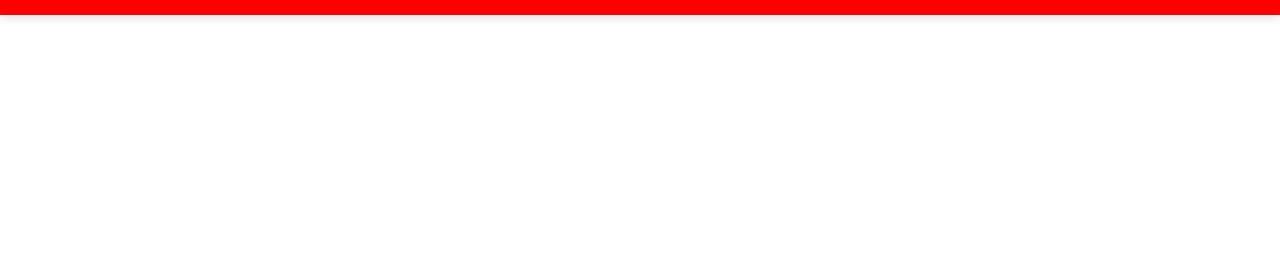
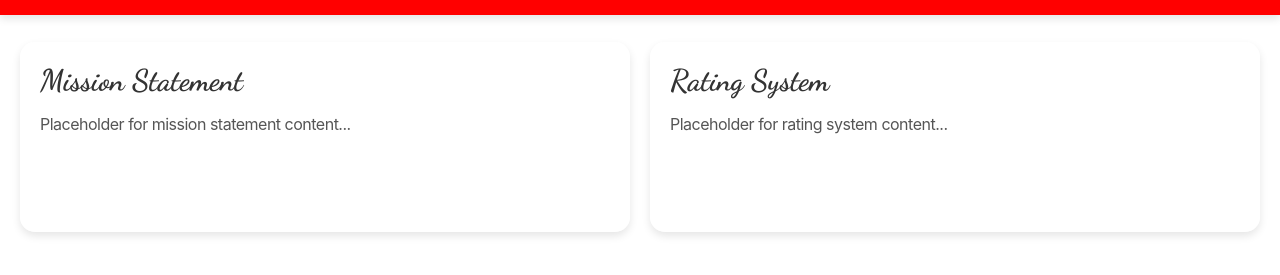
Before and after one commit to happystache/thewhiskerer, a plain HTML site: page index.html in a window 1280 px wide. Shown: the part 253-528 px from the top of the page. Drawn offline with Linux system fonts and the light colour scheme.

Commit message:
adding main

```diff
--- a/assets/css/styles.css
+++ b/assets/css/styles.css
@@ -152,3 +152,65 @@ header .header-content {
         font-size: 24px; /* Smaller font size for very small screens */
     }
 }
+
+/* Import Google Fonts */
+@import url('https://fonts.googleapis.com/css2?family=Dancing+Script:wght@700&family=Inter:wght@400&display=swap');
+
+/* Basic Body Layout */
+body {
+    font-family: 'Inter', sans-serif; /* Default body font */
+    margin: 0;
+    padding: 0;
+    box-sizing: border-box;
+}
+
+/* Main Body Section - Ensures two containers appear side by side or stack when needed */
+main {
+    display: flex; /* Use flexbox for alignment */
+    justify-content: space-between; /* Space the containers evenly */
+    gap: 20px; /* Add consistent spacing between the containers */
+    padding: 20px; /* Add padding around the containers */
+    margin-top: 275px; /* Slightly increase space between header and main content */
+}
+
+/* Mission Statement and Rating System Containers */
+.mission-container, .rating-container {
+    background-color: rgba(255, 255, 255, 0.8); /* Semi-transparent background */
+    border-radius: 15px; /* Rounded corners */
+    padding: 20px; /* Inside padding */
+    box-shadow: 0 4px 8px rgba(0, 0, 0, 0.1); /* Light shadow effect */
+    min-height: 150px; /* Minimum height for visibility */
+    flex: 1; /* Ensure both containers take equal width */
+}
+
+/* Title styling - Using Dancing Script (bold) */
+.mission-container h2, .rating-container h2 {
+    font-family: 'Dancing Script', cursive; /* Applying Dancing Script for headings */
+    font-weight: 700; /* Bold weight for headings */
+    font-size: 30px; /* Slightly increased font size */
+    color: #333;
+    margin-bottom: 5px; /* Reduced space between heading and content */
+    margin-top: 0; /* Reduced space between the container top and heading */
+}
+
+/* Text styling - Using Inter Tight */
+.mission-container p, .rating-container p {
+    font-family: 'Inter', sans-serif; /* Applying Inter for paragraph text */
+    font-weight: 400; /* Regular weight for text */
+    letter-spacing: -0.5px; /* Tighter letter spacing */
+    font-size: 16px;
+    color: #555;
+}
+
+/* Media Queries for Responsiveness */
+
+/* For screens 695px and below */
+@media (max-width: 695px) {
+    main {
+        flex-direction: column; /* Stack the containers vertically */
+    }
+
+    .mission-container, .rating-container {
+        margin-bottom: 20px; /* Add space between stacked containers */
+    }
+}
--- a/assets/js/script.js
+++ b/assets/js/script.js
@@ -1,3 +1,3 @@
 // JavaScript to toggle the navigation menu on mobile
 document.getElementById('hamburger-icon').addEventListener('click', function() {
-    document.querySelector('.nav-menu').classList.toggle('open');
+    document.querySelector('.nav-menu').classList.toggle('open');}
--- a/index.html
+++ b/index.html
@@ -1,5 +1,6 @@
 <!DOCTYPE html>
 <html lang="en">
+
 <head>
     <meta charset="UTF-8">
     <meta name="viewport" content="width=device-width, initial-scale=1.0">
@@ -10,8 +11,11 @@
     <!-- GoogleFonts Dancing Script and Inter Tight-->
     <link rel="preconnect" href="https://fonts.googleapis.com">
     <link rel="preconnect" href="https://fonts.gstatic.com" crossorigin>
-    <link href="https://fonts.googleapis.com/css2?family=Dancing+Script:wght@400..700&family=Inter+Tight:ital,wght@0,100..900;1,100..900&display=swap" rel="stylesheet">
+    <link
+        href="https://fonts.googleapis.com/css2?family=Dancing+Script:wght@400..700&family=Inter+Tight:ital,wght@0,100..900;1,100..900&display=swap"
+        rel="stylesheet">
 </head>
+
 <body>
 
     <header>
@@ -37,13 +41,30 @@
         </nav>
     </header>
 
+
+    <!-- Main Body Section -->
+<main>
+    <!-- Mission Statement Container -->
+    <div class="mission-container">
+        <h2>Mission Statement</h2>
+        <p>Placeholder for mission statement content...</p>
+    </div>
+
+    <!-- Rating System Container -->
+    <div class="rating-container">
+        <h2>Rating System</h2>
+        <p>Placeholder for rating system content...</p>
+    </div>
+</main>
+
+
     <!-- FontAwesome Script -->
     <script src="https://kit.fontawesome.com/9e762cc9ca.js" crossorigin="anonymous"></script>
 
     <!-- Custom JS to toggle the nav menu visibility -->
     <script>
         // JavaScript to toggle the navigation menu on mobile
-        document.getElementById('hamburger-icon').addEventListener('click', function() {
+        document.getElementById('hamburger-icon').addEventListener('click', function () {
             document.querySelector('.nav-menu').classList.toggle('open');
         });
     </script>
@@ -51,4 +72,5 @@
     <!-- Link to custom JS -->
     <script src="assets/js/script.js"></script>
 </body>
+
 </html>
```
